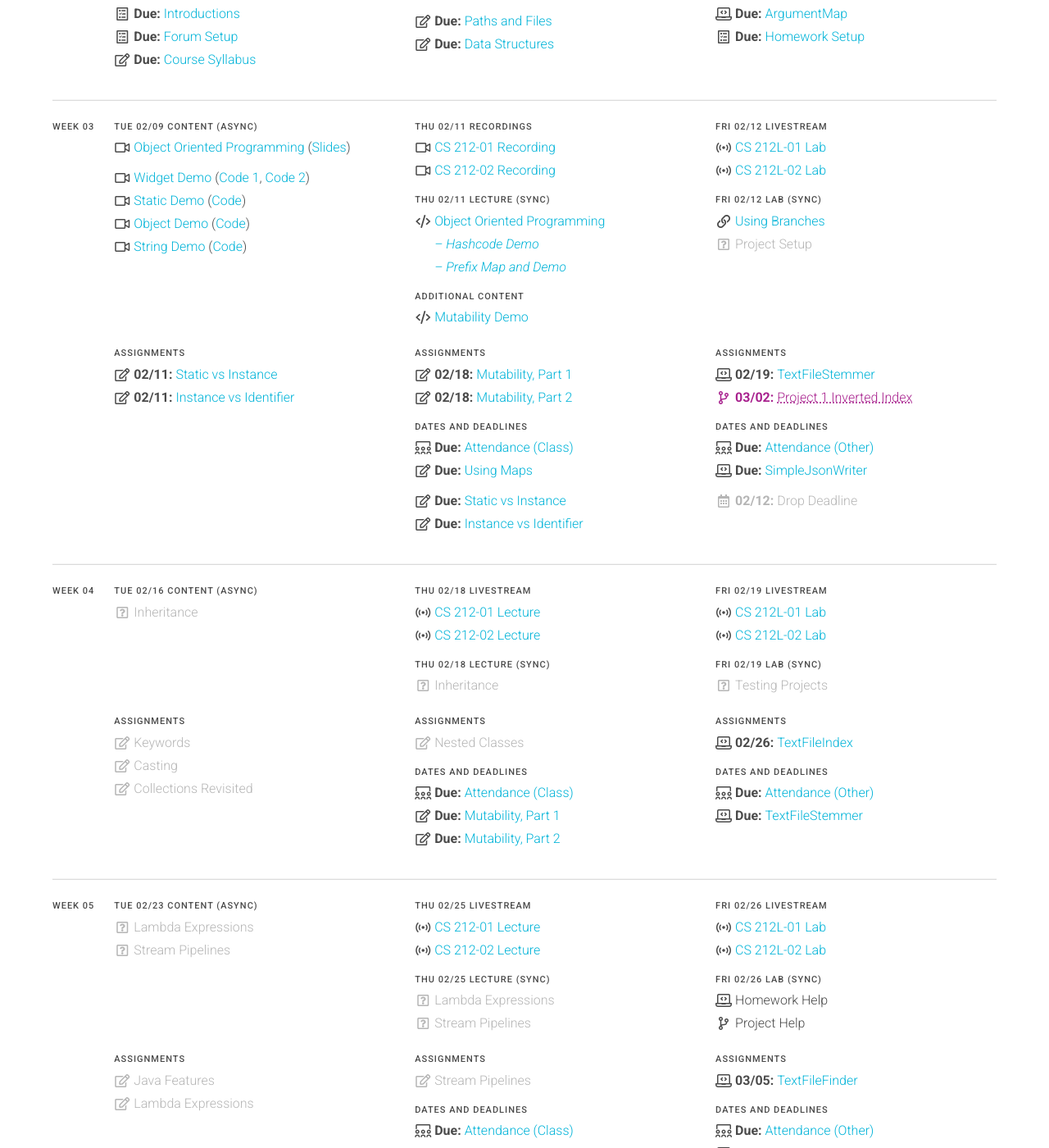
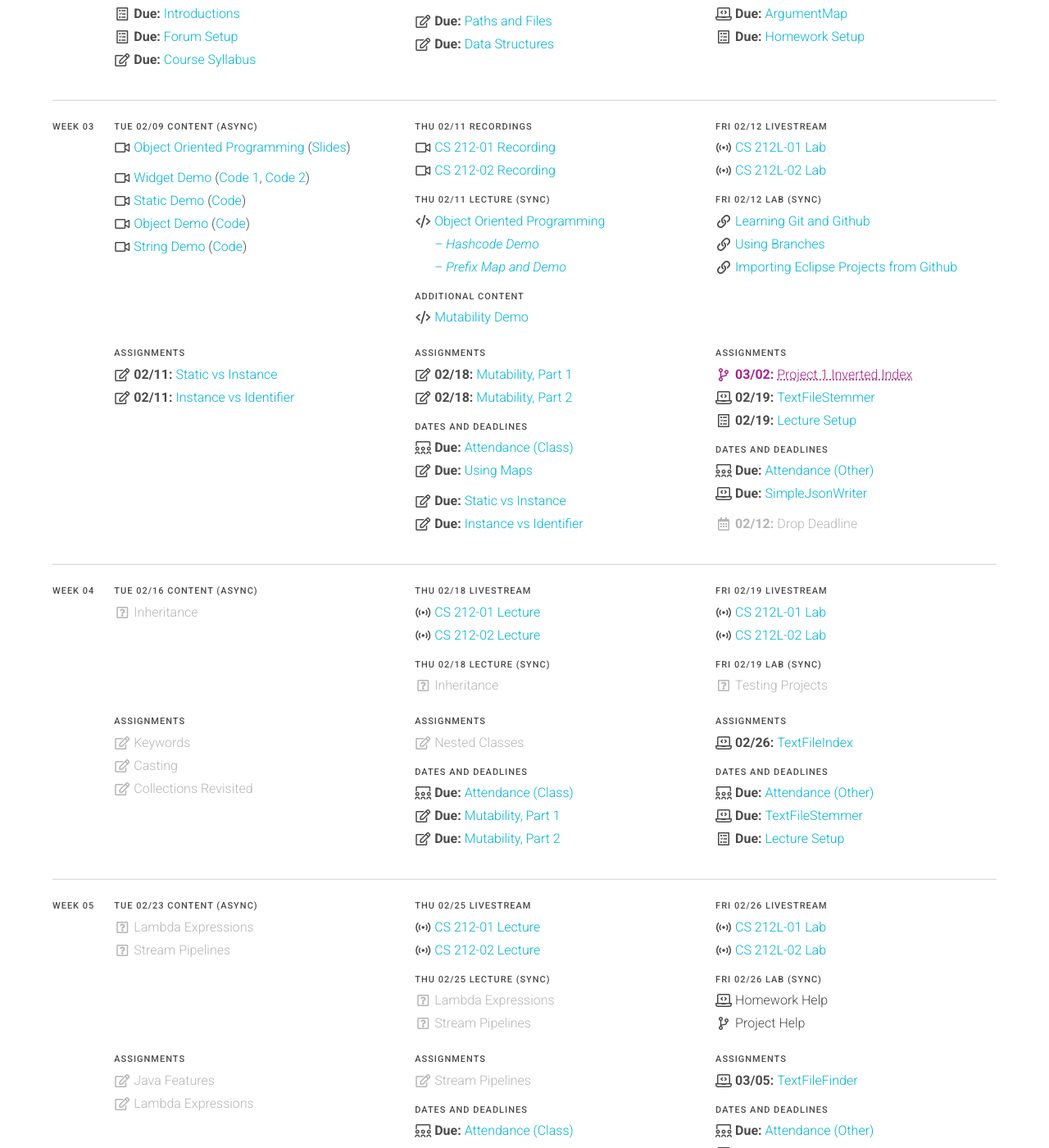
Before and after one commit to usf-cs212-spring2021/usf-cs212-spring2021.github.io, a Jekyll site: the page built from schedule.md, in a window 1280 px wide and 1400 px high, scrolled down 1421 px. Shown: the whole window at 82% size. Built offline with Jekyll 4.4.1, drawn with Linux system fonts in a browser that asks for light colours.

Commit message:
Updating lab.

```diff
--- a/_data/participation.yml
+++ b/_data/participation.yml
@@ -15,3 +15,9 @@ homework_setup:
   text: 'Homework Setup'
   link: 'https://usfca.instructure.com/courses/1597848/assignments/7040988'
   date: 2021-02-05
+
+lecture_setup:
+  <<: *default
+  text: 'Lecture Setup'
+  link: 'https://usfca.instructure.com/courses/1597848/assignments/7060771'
+  date: 2021-02-19
--- a/_data/schedule.yml
+++ b/_data/schedule.yml
@@ -431,20 +431,28 @@ weeks:
 
           - label: 'Lab (Sync)'
             items:
+              - text: 'Learning Git and Github'
+                icon: 'website'
+                link: '/guides/general/learning-git-and-github.html'
+
               - text: 'Using Branches'
                 icon: 'website'
                 link: '/guides/general/using-branches.html'
 
-              - text: 'Project Setup'
-                type: *pending
+              - text: 'Importing Eclipse Projects from Github'
+                icon: 'website'
+                link: '/guides/eclipse/importing-eclipse-projects-from-github.html'
 
           - <<: *assignments
             items:
+              - file: 'projects'
+                name: '1f'
+
               - file: 'homework'
                 name: 'textfilestemmer'
 
-              - file: 'projects'
-                name: '1f'
+              - file: 'participation'
+                name: 'lecture_setup'
 
           - <<: *deadlines
             items:
@@ -536,6 +544,9 @@ weeks:
 
               - file: 'homework'
                 name: 'textfilestemmer'
+
+              - file: 'participation'
+                name: 'lecture_setup'
 
   - week: 5
     days:
```
